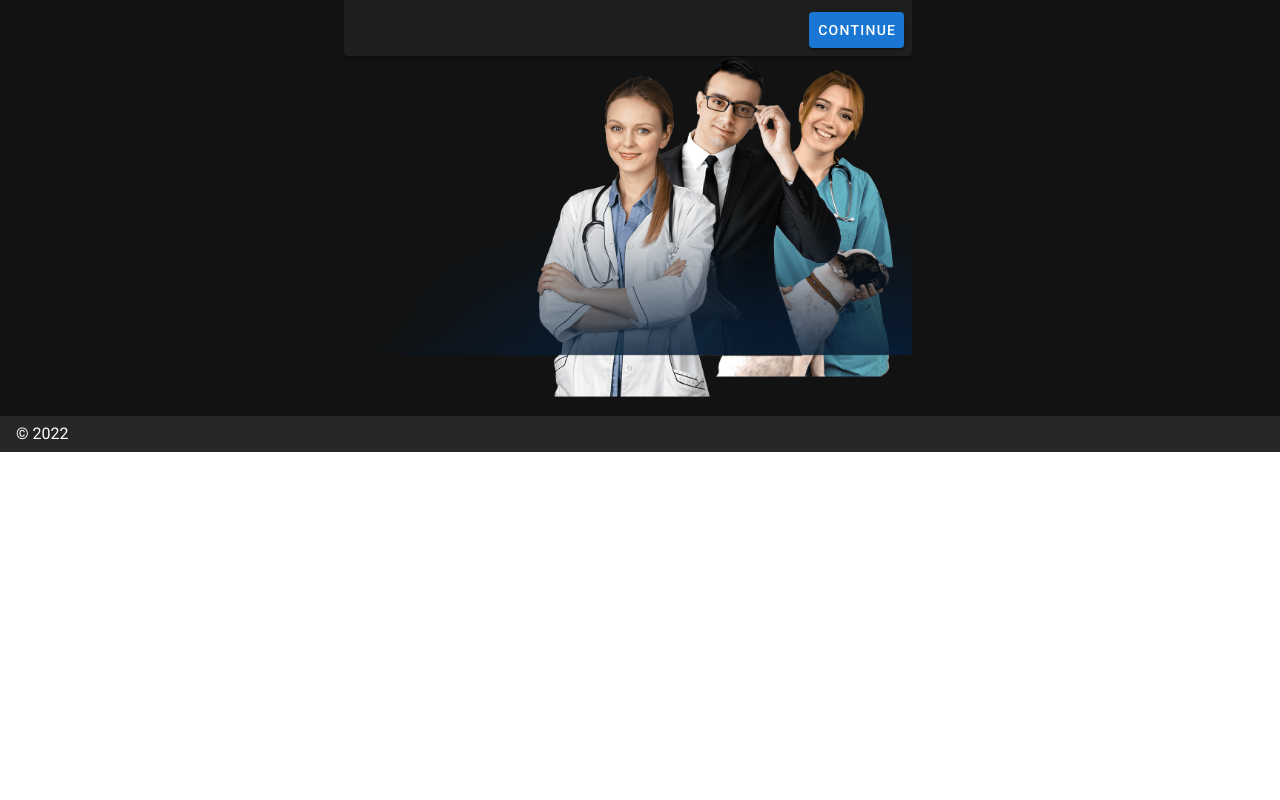
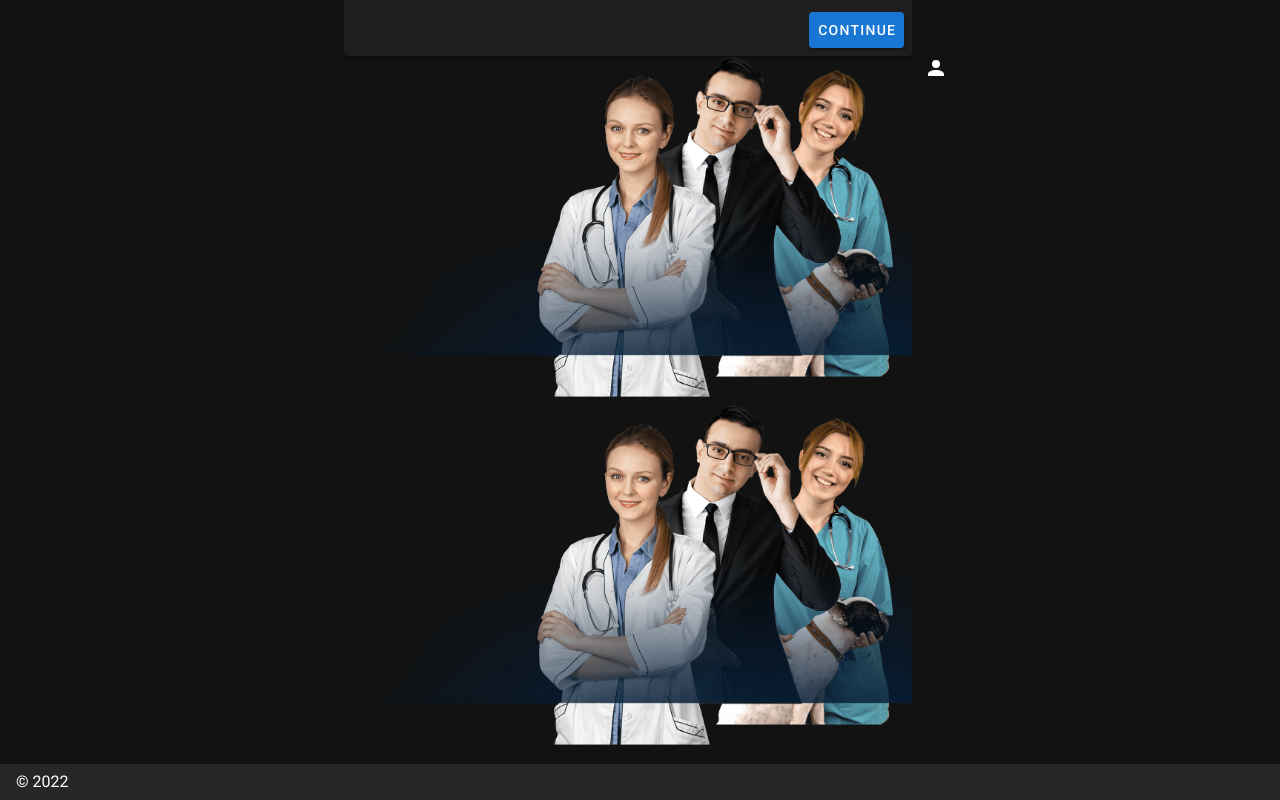
Before and after one commit to anuidev8/example-improving-nuxt-vuetify-app, a Nuxt app: page / in a window 1280 px wide. Shown: the part 692-1492 px from the top of the page. Before the commit the page ends 1144 px from the top, so only its background shows below. Built offline with nearby package versions, Linux system fonts and the light colour scheme.

Commit message:
:sparkles: update images

```diff
--- a/pages/index.vue
+++ b/pages/index.vue
@@ -74,6 +74,7 @@
       </v-card>
     <figure >
       <img src="/images/home/people.webp" alt="left com" loading="lazy" width="100%" height="100%"  />
+      <img :src="require('@/assets/images/home/people.webp')" alt="left com" loading="lazy" width="100%" height="100%"  />
     </figure>
     </v-col>
     <h3 v-if="loading">Loading....</h3>
```
Also changed, not shown: assets/images/home/people.webp (added).
